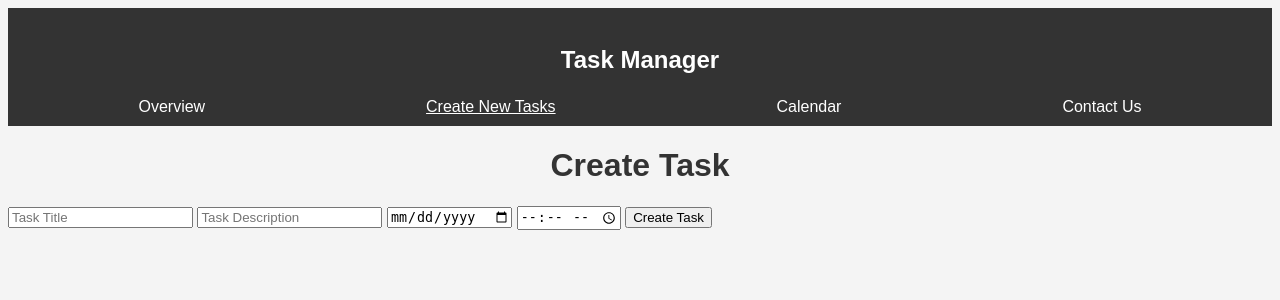
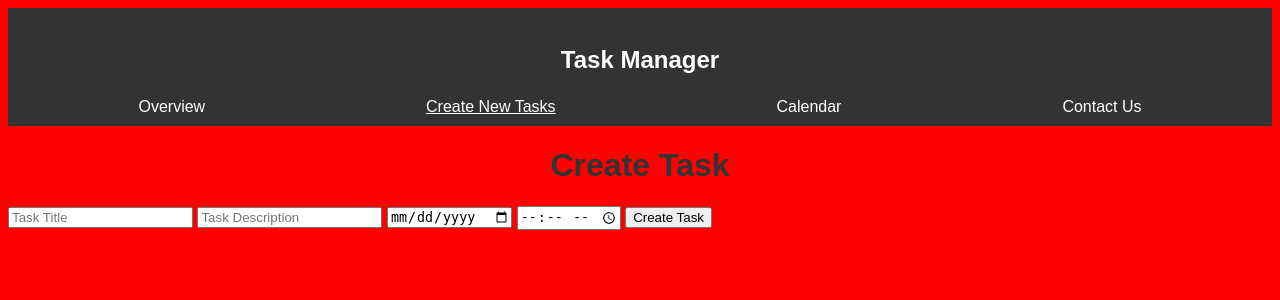
Before and after one commit to nyp-lit/Tech-Week-2024, a Flask app: page /task in a window 1280 px wide. Shown: the top 300 px of the page. Run offline with Flask 3, Linux system fonts and the light colour scheme.

Commit message:
Update task.html

```diff
--- a/templates/task.html
+++ b/templates/task.html
@@ -6,7 +6,7 @@
     <style>
         body {
             font-family: Arial, sans-serif;
-            background-color: #f4f4f4;
+            background-color: red;
             color: #333;
         }
 
```
